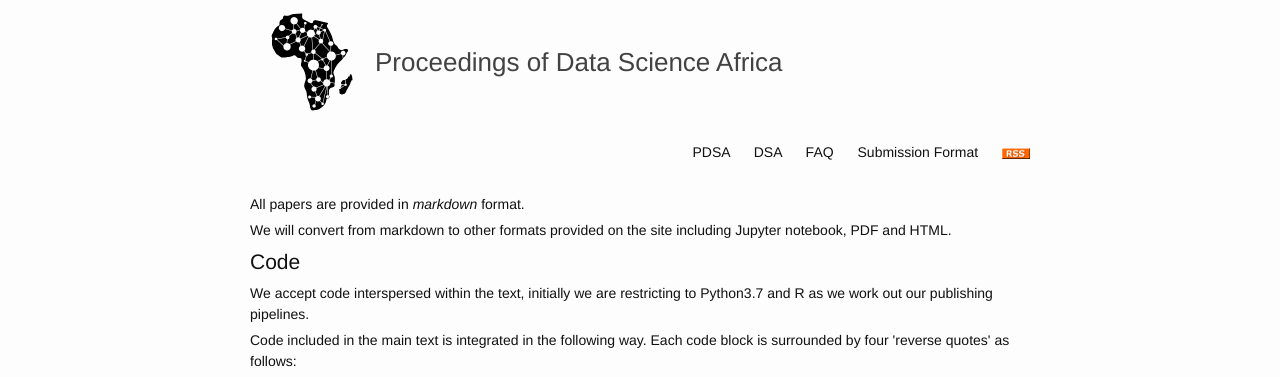
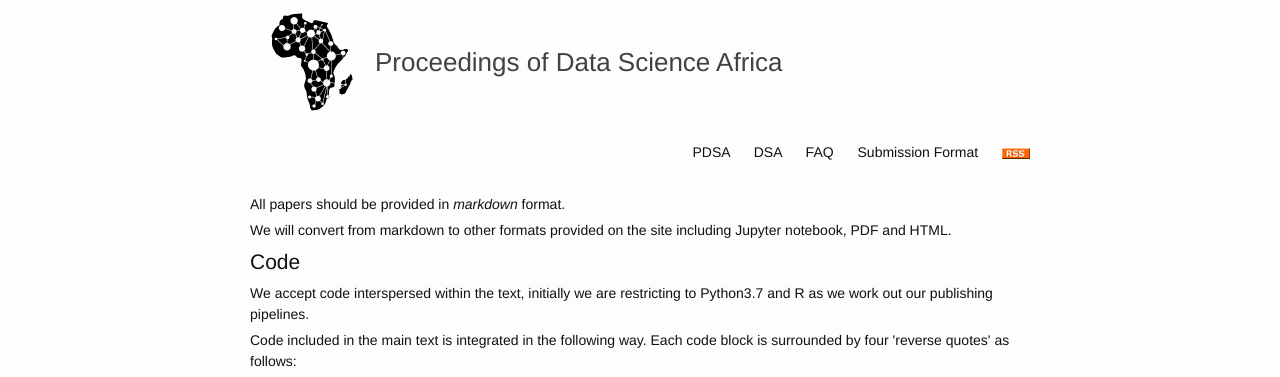
Before and after one commit to dsapress/dsapress.github.io, a Jekyll site: the page built from format.html, in a window 1280 px wide. Shown: the top 377 px of the page. Built offline with Jekyll 4.4.1, drawn with Linux system fonts in a browser that asks for light colours; formulas are drawn with MathJax 3.

Commit message:
Minor edit

```diff
--- a/format.html
+++ b/format.html
@@ -3,7 +3,7 @@ layout: default
 title: Paper Formatting Instructions
 ---
 
-<p>All papers are provided in <em>markdown</em> format.</p>
+<p>All papers should be provided in <em>markdown</em> format.</p>
 
 <p>We will convert from markdown to other formats provided on the site including Jupyter notebook, PDF and HTML.</p>
 
```
